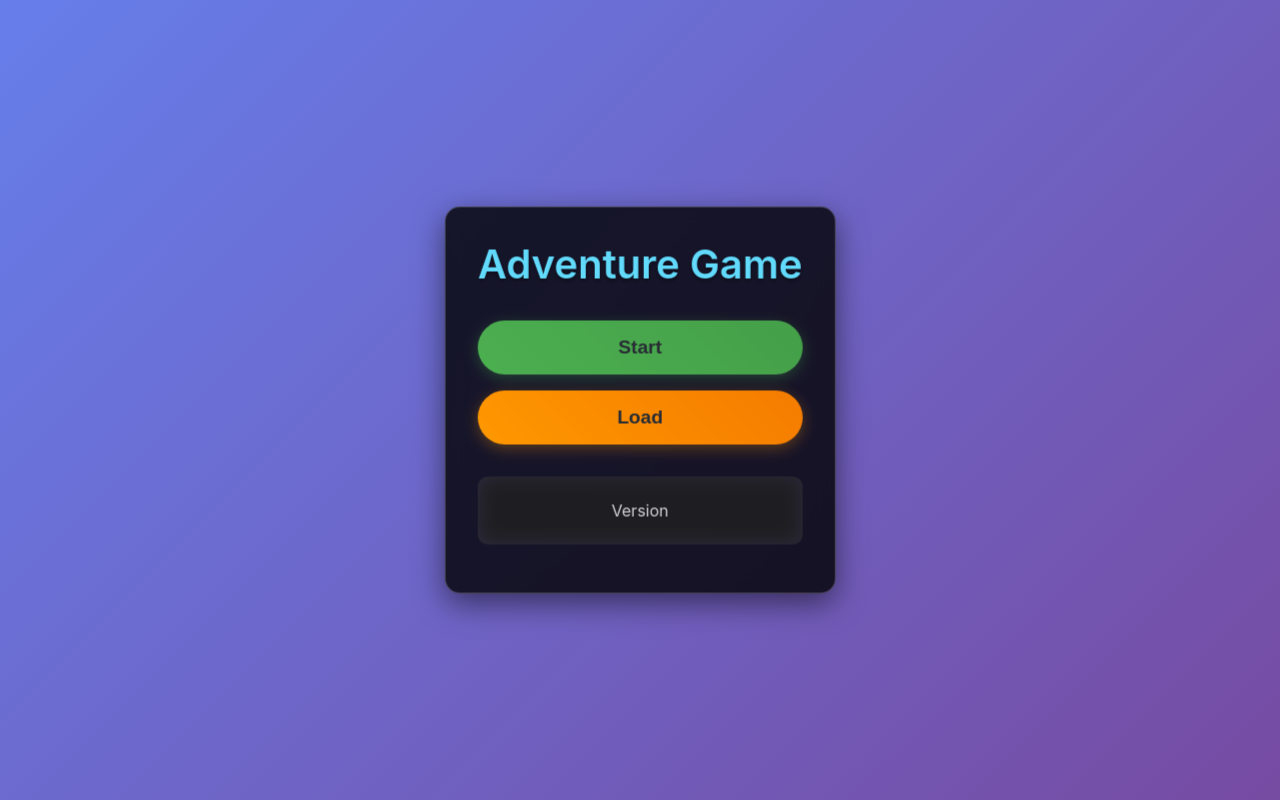
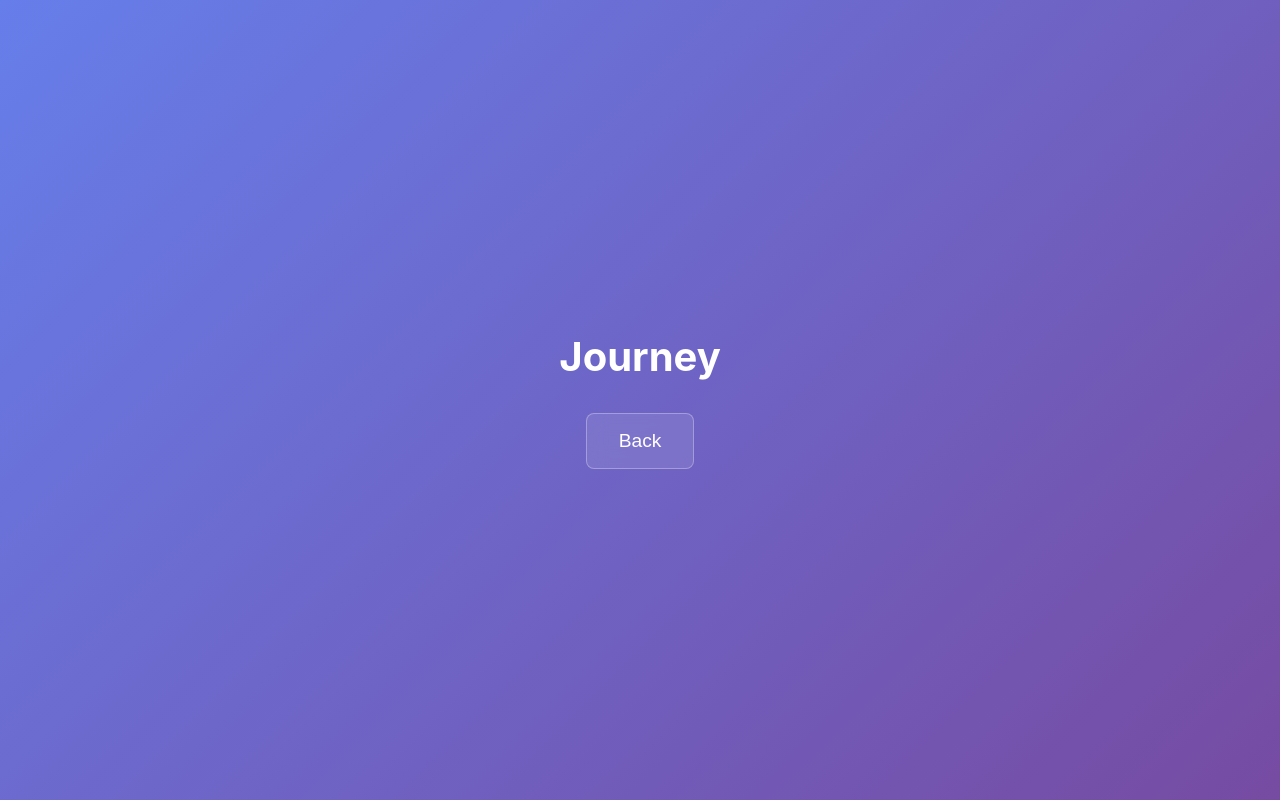
Before and after one commit to AustinHoover/adventure-game-test, a React (Create React App) app: page /journey in a window 1280 px wide. Before the commit this address led to /. Built offline with nearby package versions, Linux system fonts and the light colour scheme; the HTML template or start-up script is replaced by a standard one.

Commit message:
stub for journey page

```diff
--- a/src/App.tsx
+++ b/src/App.tsx
@@ -5,6 +5,7 @@ import Explore from './pages/Explore';
 import Load from './pages/Load';
 import NewGame from './pages/NewGame';
 import AppPage from './pages/App';
+import Journey from './pages/Journey';
 import { SaveProvider } from './contexts/SaveContext';
 import { ensureDirectory } from './utils/fileOperations';
 import './App.css';
@@ -32,6 +33,7 @@ function App() {
           <Routes>
             <Route path="/" element={<Landing />} />
             <Route path="/explore" element={<Explore />} />
+            <Route path="/journey" element={<Journey />} />
             <Route path="/load" element={<Load />} />
             <Route path="/newgame" element={<NewGame />} />
             <Route path="/app" element={<AppPage />} />
--- a/src/pages/Explore.tsx
+++ b/src/pages/Explore.tsx
@@ -225,6 +225,14 @@ function Explore() {
             },
             coordinates: { row: 1, col: 2 },
             text: "East"
+          }] : []),
+          // Conditionally add Exit button if player is on an exit node
+          ...(playerCharacter && currentLocation?.exit ? [{
+            callback: () => {
+              navigate('/journey');
+            },
+            coordinates: { row: 0, col: 2 },
+            text: "Exit"
           }] : [])
         ]} />
 
--- /dev/null
+++ b/src/pages/Journey.tsx
@@ -0,0 +1,62 @@
+import React from 'react';
+import { useNavigate } from 'react-router-dom';
+import './Landing.css';
+
+function Journey() {
+  const navigate = useNavigate();
+
+  const handleBack = () => {
+    navigate('/explore');
+  };
+
+  return (
+    <div className="Landing">
+      <div className="landing-container">
+        <div style={{
+          display: 'flex',
+          flexDirection: 'column',
+          alignItems: 'center',
+          justifyContent: 'center',
+          minHeight: '60vh',
+          gap: '2rem'
+        }}>
+          <h1 style={{
+            color: 'white',
+            fontSize: '2.5rem',
+            margin: 0,
+            textAlign: 'center'
+          }}>
+            Journey
+          </h1>
+
+          <button
+            onClick={handleBack}
+            style={{
+              backgroundColor: 'rgba(255, 255, 255, 0.1)',
+              color: 'white',
+              padding: '1rem 2rem',
+              fontSize: '1.2rem',
+              border: '1px solid rgba(255, 255, 255, 0.3)',
+              borderRadius: '8px',
+              cursor: 'pointer',
+              backdropFilter: 'blur(10px)',
+              transition: 'all 0.2s ease'
+            }}
+            onMouseEnter={(e) => {
+              e.currentTarget.style.backgroundColor = 'rgba(255, 255, 255, 0.2)';
+              e.currentTarget.style.transform = 'scale(1.05)';
+            }}
+            onMouseLeave={(e) => {
+              e.currentTarget.style.backgroundColor = 'rgba(255, 255, 255, 0.1)';
+              e.currentTarget.style.transform = 'scale(1)';
+            }}
+          >
+            Back
+          </button>
+        </div>
+      </div>
+    </div>
+  );
+}
+
+export default Journey;
```
